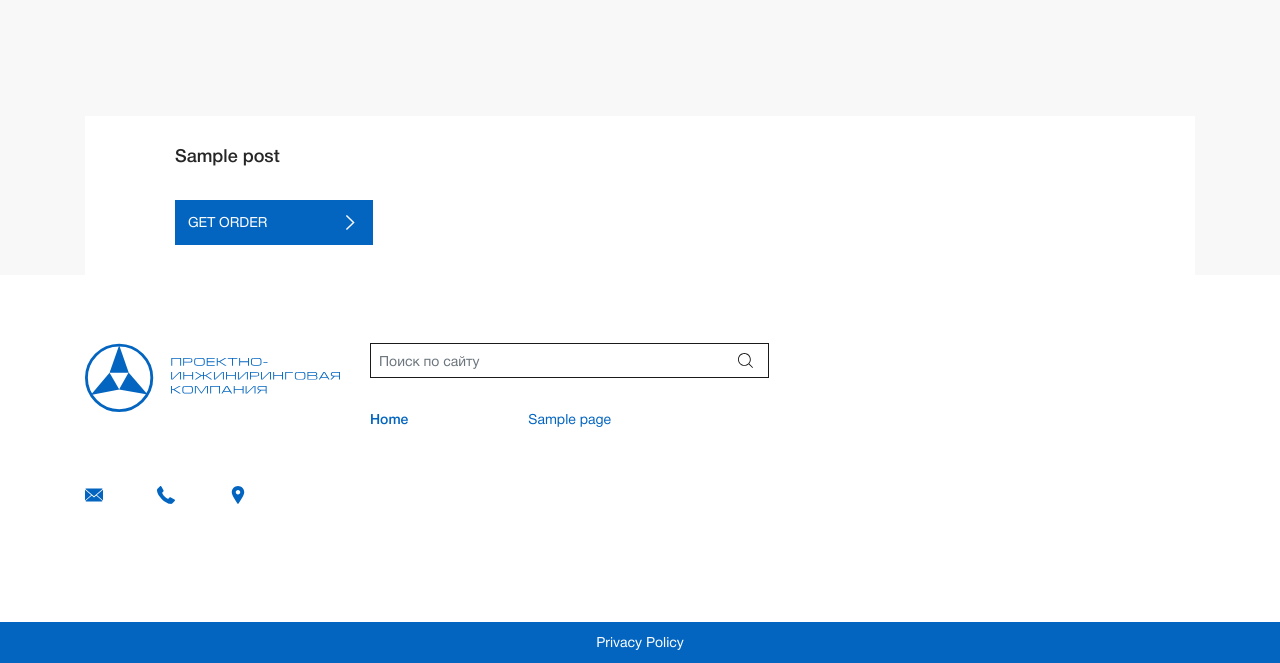
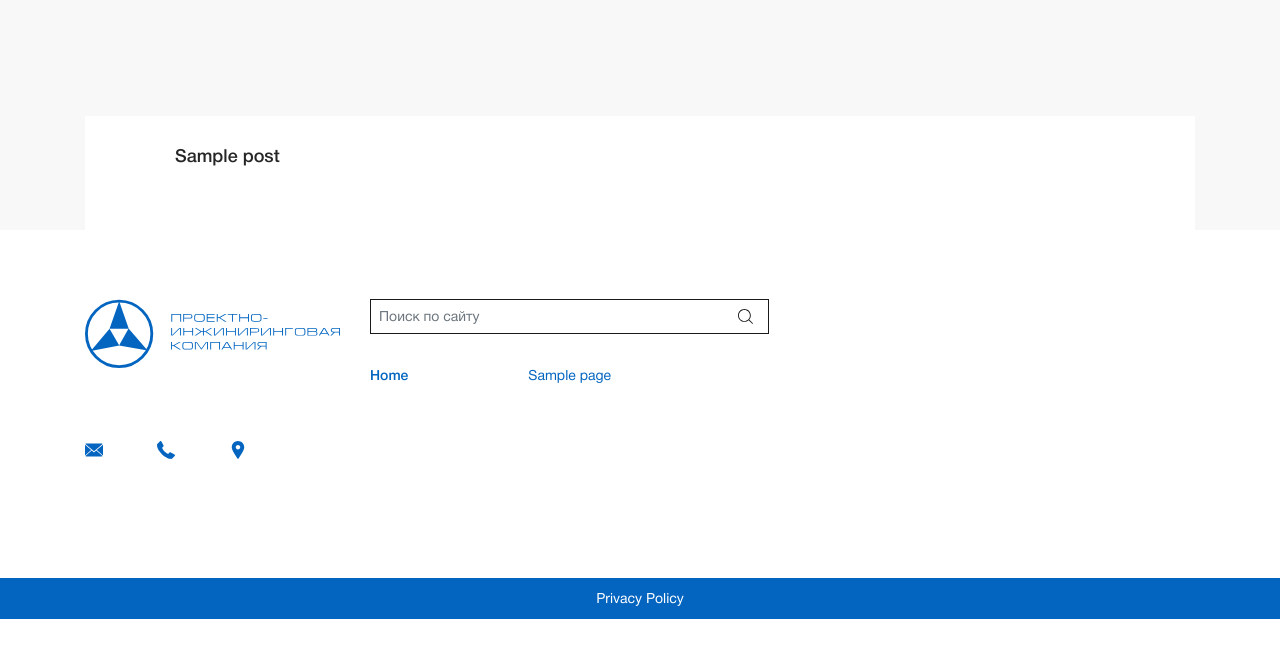
Before and after one commit to ambientos/pic-wp, a WordPress theme: template themes/pic/archive-pic-product.php in a window 1280 px wide. Shown: the part 222-885 px from the top of the page. After the commit the page ends 841 px from the top, so only its background shows below. Run offline with PHP 8.4 and a stand-in for WordPress, Linux system fonts and the light colour scheme; the site name, menu and one post (Sample post) are stand-ins, and other content is empty; style sheets or scripts are compiled from the project's sources; some libraries are stand-ins or nearby versions.

Commit message:
Some changes

```diff
--- a/themes/pic/archive-pic-product.php
+++ b/themes/pic/archive-pic-product.php
@@ -27,7 +27,7 @@
 										<?php endforeach; ?>
 									</ul>
 								<?php endif; ?>
-								<div class="product-list-item-more"><span class="btn btn-primary btn-more" data-fancybox data-src="#order-product" data-title="<?php echo esc_attr( get_the_title() ); ?>"><?php _e( 'Get Order', 'pic' ); ?></span></div>
+								<?php /*div class="product-list-item-more"><span class="btn btn-primary btn-more" data-fancybox data-src="#order-product" data-title="<?php echo esc_attr( get_the_title() ); ?>"><?php _e( 'Get Order', 'pic' ); ?></span></div */ ?>
 							</div>
 						</div>
 					</div>
--- a/themes/pic/css/site.css
+++ b/themes/pic/css/site.css
@@ -756,10 +756,10 @@ span.wpcf7-list-item:first-child {
           padding: 30px 90px; } }
     .product-list-item-title {
       margin-bottom: 1.8em; }
-    .product-list-item-chars {
-      margin-bottom: 2.5em; }
-      .product-list-item-chars li {
-        margin: 1.5em 0; }
+    .product-list-item-chars li {
+      margin: 1.5em 0; }
+    .product-list-item-more {
+      margin-top: 2.5em; }
 
 .contact-container {
   color: #fff;
--- a/themes/pic/scss/blocks/_product.scss
+++ b/themes/pic/scss/blocks/_product.scss
@@ -46,12 +46,14 @@
 			}
 
 			&-chars {
-				margin-bottom: 2.5em;
-
 				li {
 					margin: 1.5em 0;
 				}
 			}
+
+			&-more {
+				margin-top: 2.5em;
+			}
 		}
 	}
 }
```
Also changed, not shown: 2 other files.
